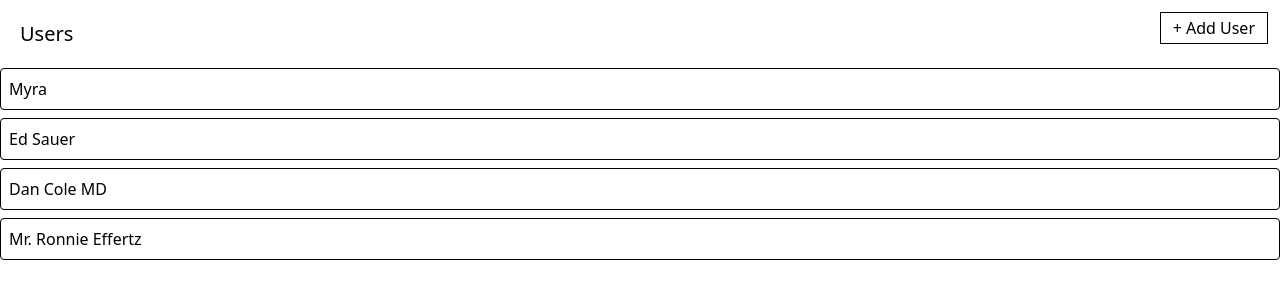
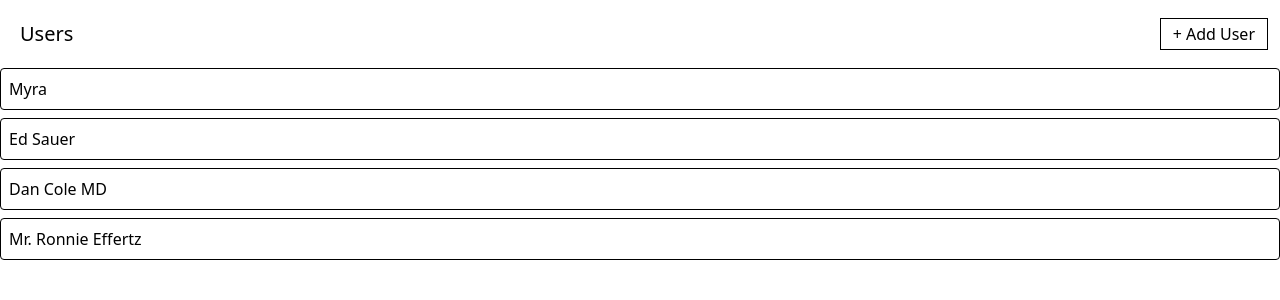
Before and after one commit to hereticsun/udemy-modern-react-with-redux, a React app in the folder media/: page / in a window 1280 px wide. Shown: the top 300 px of the page. Built offline with nearby package versions, Linux system fonts and the light colour scheme; data requests are answered from the project's data file; the HTML template or start-up script is replaced by a standard one.

Commit message:
379 Better Skeleton Display
Signed-off-by: Azlan <azlan@cuttilan.co.uk>

```diff
--- a/media/src/components/UsersList.js
+++ b/media/src/components/UsersList.js
@@ -21,29 +21,28 @@ function UsersList() {
     doCreateUser();
   };
 
+  let content;
   if (isLoadingUsers) {
-    return <Skeleton times={6} className="h-10 w-full" />;
+    content = <Skeleton times={6} className="h-10 w-full" />;
+  } else if (loadingUsersError) {
+    content = <div>Error fetching data...</div>;
+  } else {
+    content = data.map((user) => {
+      return <div key={user.id} className="mb-2 border rounded">
+        <div className='flex p-2 justify-between items-center cursor-pointer'>
+          {user.name}
+        </div>
+      </div>
+    });
   }
-
-  if (loadingUsersError) {
-    return <div>Error fetching data...</div>;
-  }
-
-  const renderedUsers = data.map((user) => {
-    return <div key={user.id} className="mb-2 border rounded">
-      <div className='flex p-2 justify-between items-center cursor-pointer'>
-        {user.name}
-      </div>
-    </div>
-  });
 
   return (
     <div>
-      <div className='flex flex-row justify-between m-3'>
+      <div className='flex flex-row justify-between items-center m-3'>
         <h1 className='m-2 text-xl'>Users</h1>
           <Button loading={isCreatingUser} onClick={handleUserAdd}>+ Add User</Button>
       </div>
-      {renderedUsers}
+      {content}
     </div>
   );
 }
```
